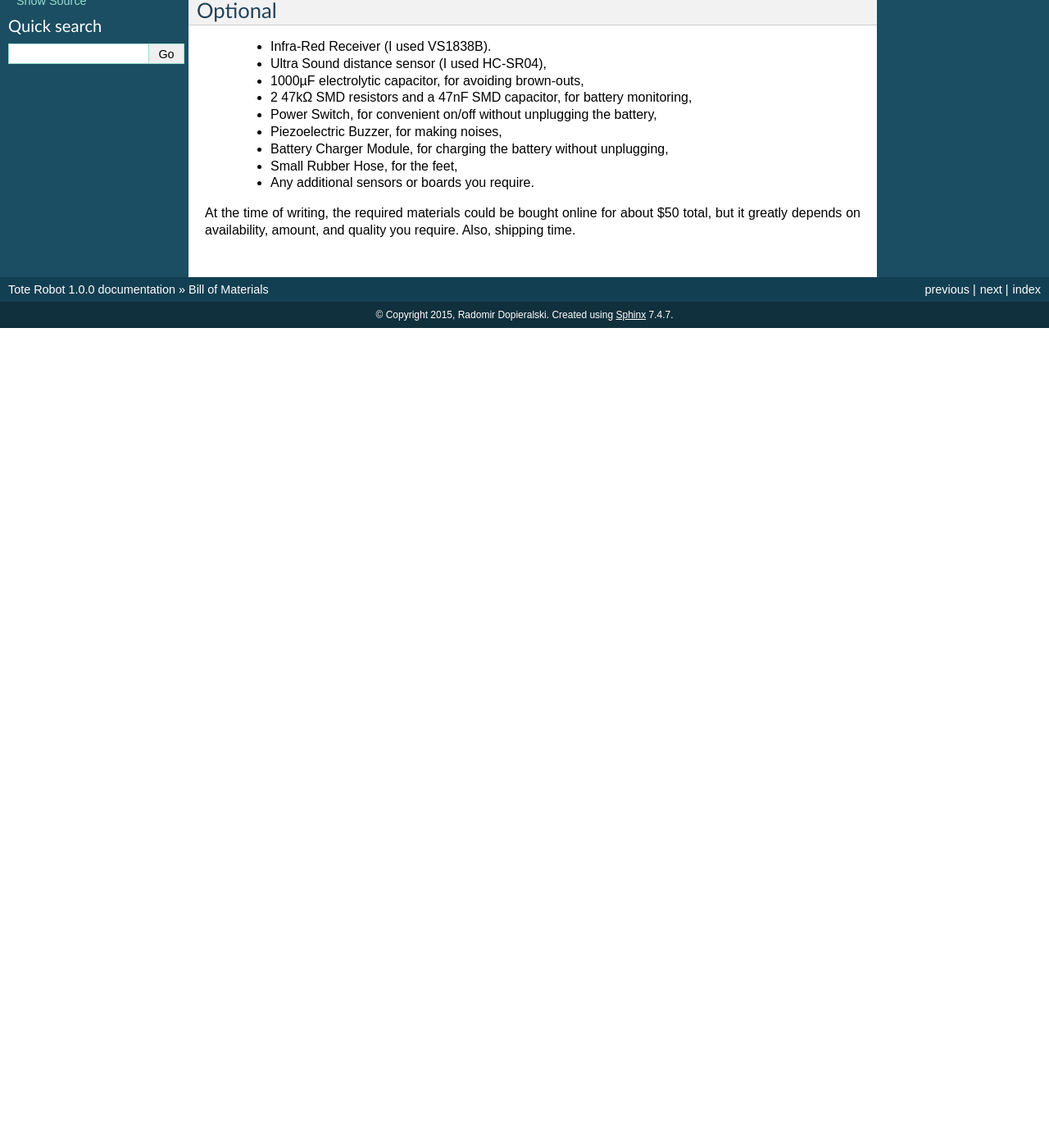
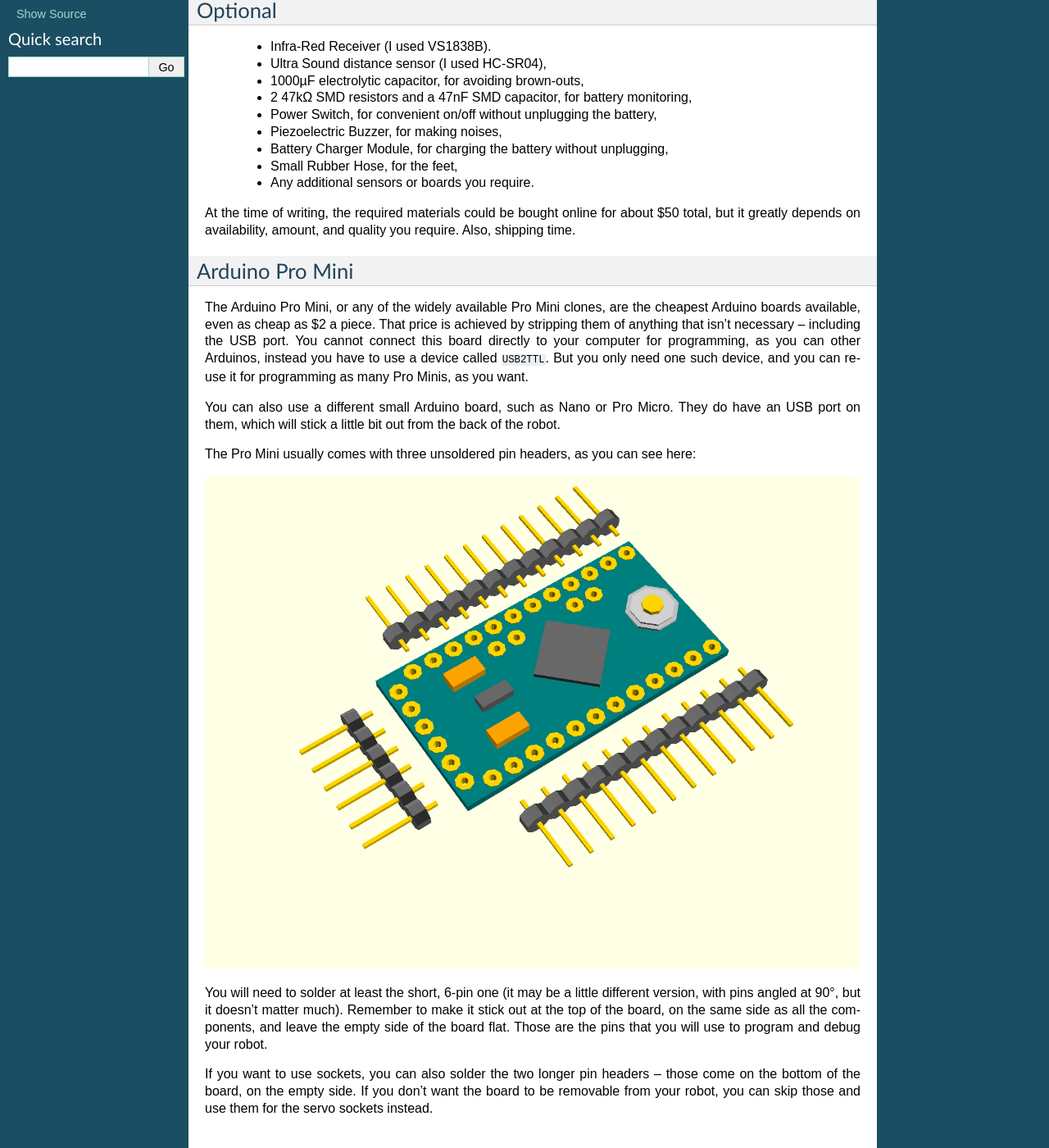
Before and after one commit to andrewsagio/tote, a Sphinx documentation site: the page built from doc/bom.rst, in a window 1280 px wide and 1400 px high, scrolled down 279 px. Shown: the whole window at 82% size. Built offline with Sphinx 7.4.7, drawn with Linux system fonts in a browser that asks for light colours; formulas are drawn with MathJax 3; before the commit the page ends 900 px from its top, so only the background shows below that.

Commit message:
Add description of the Pro Mini to BOM

```diff
--- a/doc/bom.rst
+++ b/doc/bom.rst
@@ -24,3 +24,34 @@
 At the time of writing, the required materials could be bought online for about
 $50 total, but it greatly depends on availability, amount, and quality you
 require. Also, shipping time.
+
+Arduino Pro Mini
+================
+
+The Arduino Pro Mini, or any of the widely available Pro Mini clones, are the
+cheapest Arduino boards available, even as cheap as $2 a piece. That price is
+achieved by stripping them of anything that isn't necessary -- including the
+USB port. You cannot connect this board directly to your computer for
+programming, as you can other Arduinos, instead you have to use a device called
+``USB2TTL``. But you only need one such device, and you can re-use it for
+programming as many Pro Minis, as you want.
+
+You can also use a different small Arduino board, such as Nano or Pro Micro.
+They do have an USB port on them, which will stick a little bit out from the
+back of the robot.
+
+The Pro Mini usually comes with three unsoldered pin headers, as you can see
+here:
+
+.. image:: scad/bom-arduino.png
+
+You will need to solder at least the short, 6-pin one (it may be a little
+different version, with pins angled at 90°, but it doesn't matter much).
+Remember to make it stick out at the top of the board, on the same side as all
+the components, and leave the empty side of the board flat. Those are the pins
+that you will use to program and debug your robot.
+
+If you want to use sockets, you can also solder the two longer pin headers --
+those come on the bottom of the board, on the empty side. If you don't want the
+board to be removable from your robot, you can skip those and use them for the
+servo sockets instead.
```
Also changed, not shown: doc/scad/bom-arduino.png (added), doc/scad/gait01.png, doc/scad/gait02.png, doc/scad/gait03.png, doc/scad/gait04.png, doc/scad/gait05.png, doc/scad/gait06.png, doc/scad/gait07.png, 9 other files.
